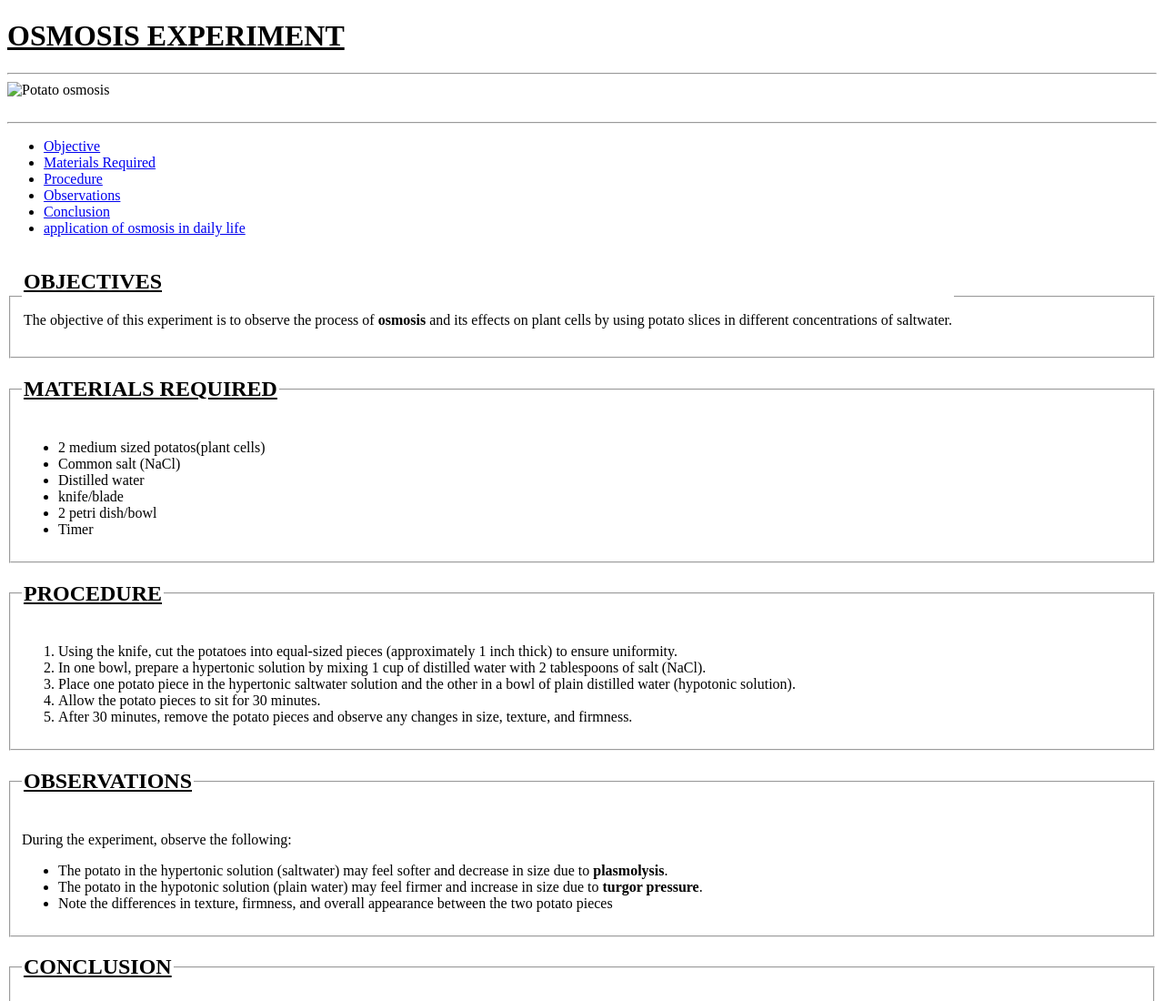
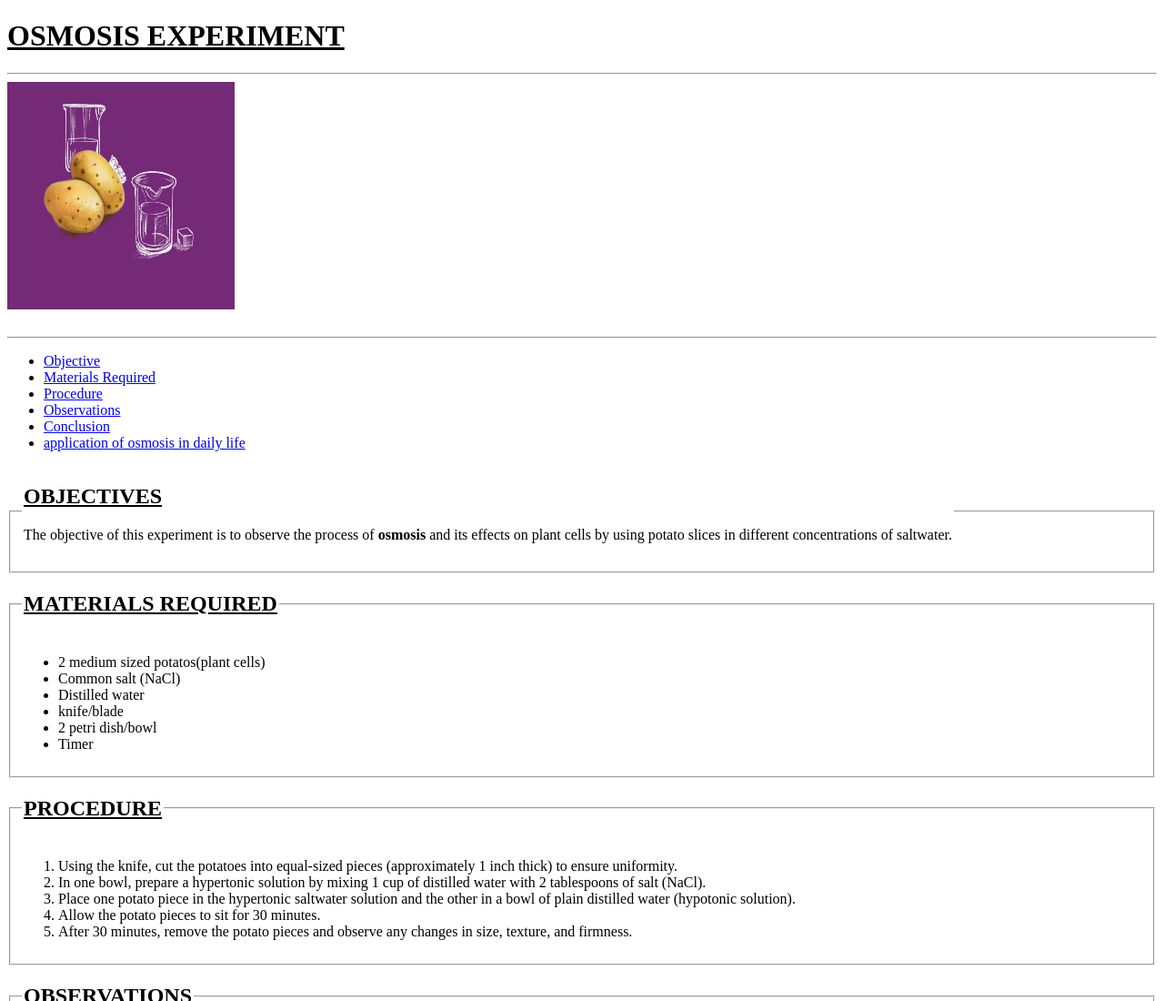
Before and after one commit to Nihal-V-0212/Science-experiement-overview, a plain HTML site: page index.html in a window 1280 px wide. Shown: the top 1100 px of the page at 91% size. Drawn offline with Linux system fonts and the light colour scheme.

Commit message:
changing

```diff
--- a/index.html
+++ b/index.html
@@ -17,7 +17,7 @@
 
 
 
-        <img src="C:\Users\User\Desktop\potato.jpeg" alt="Potato osmosis" width="250" height="250"><br><br>
+        <img src="./IMG_0837.jpeg" alt="Potato osmosis" width="250" height="250"><br><br>
 
         <hr>
 
```
